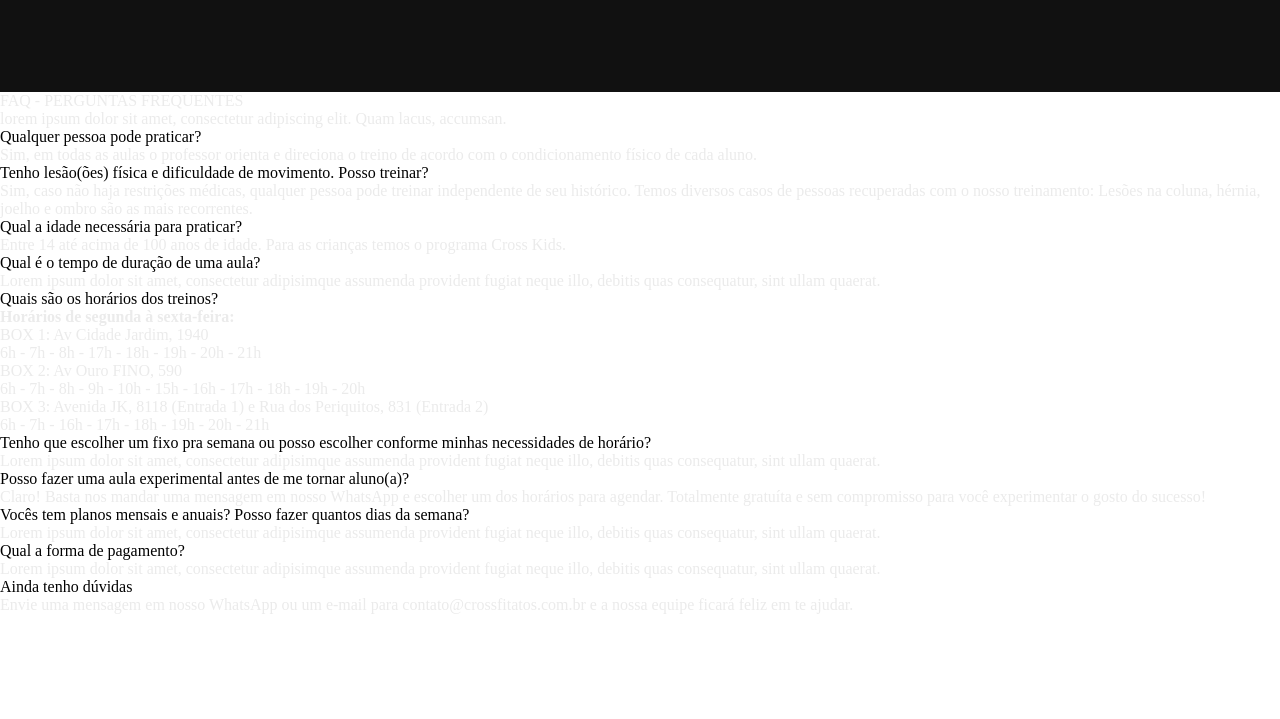
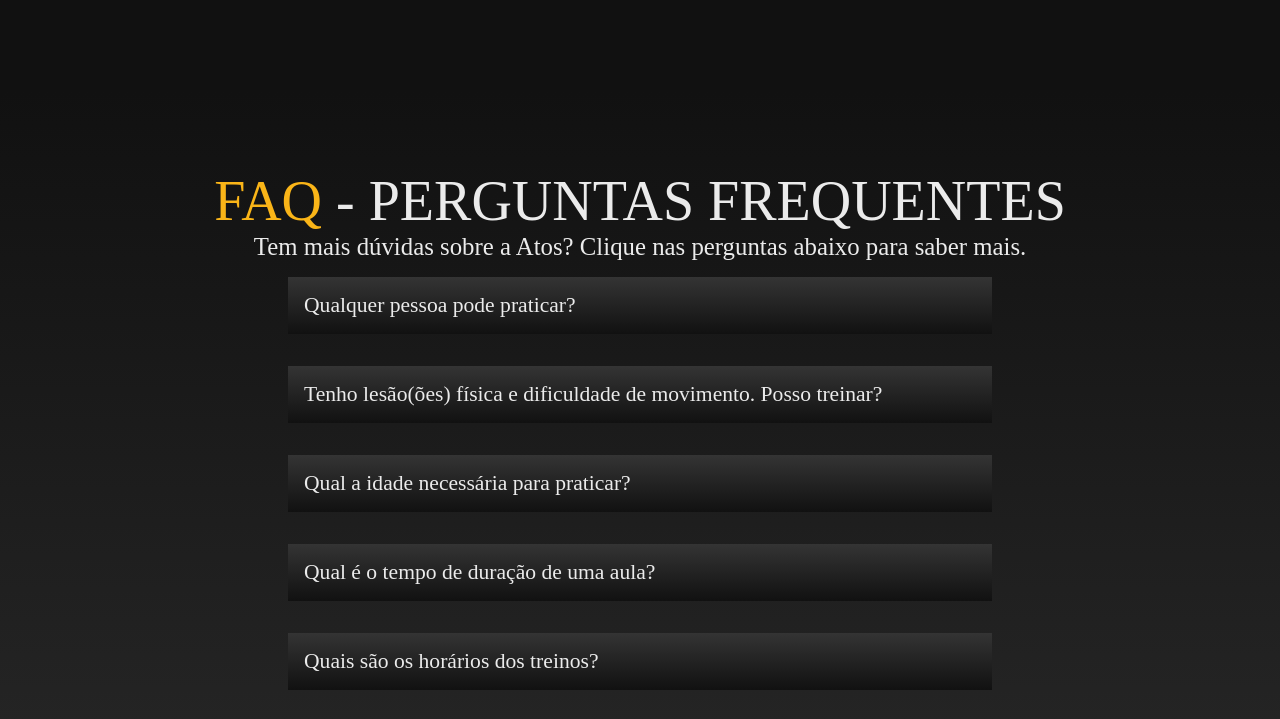
Before and after one commit to brinobruno/atosbox-landingpage-01, a website: page index.html in a window 1280 px wide. Shown: the part 4020-4739 px from the top of the page. Before the commit the page ends 4634 px from the top, so only its background shows below. Drawn offline with nearby package versions, Linux system fonts and the light colour scheme; a web font is replaced by a local one.

Commit message:
initial styling of section 6 which is the accordion

```diff
--- /dev/null
+++ b/assets/js/faqAccordion.js
@@ -0,0 +1,9 @@
+const accordion = document.getElementsByClassName('faq-content-container')
+
+for (let counter = 0; counter < accordion.length; counter++) {
+
+    accordion [counter].addEventListener('click', function() {
+    this.classList.toggle('active')
+
+    })
+}
--- a/assets/scss/_section6.scss
+++ b/assets/scss/_section6.scss
@@ -1,2 +1,71 @@
 @import "./fonts";
 @import "./variables";
+
+.c6 {
+    height: 145vh;
+    @include linearBackground();
+    display: flex;
+    flex-direction: column;
+    justify-content: center;
+    align-content: center;
+    padding: 0 8rem;
+
+    .c5-title, .c5-description {
+        text-align: center;
+    }
+
+    .c5-title {
+        font-family: $dinnextstencil-bold;
+        font-size: 3.5rem;
+    }
+
+    .c5-description {
+        font-size: 1.55rem;
+        font-family: $dinnextstencil-regular;
+    }
+
+    span {
+        color: $primary-color;
+    }
+
+        .faq-accordion {
+            width: 75%;
+            display: flex;
+            flex-direction: column;
+            align-self: center;
+
+            .faq-content-container {
+                margin: 1rem 2rem;
+
+                &.active .faq-answer {
+                    //mudança de ícone?
+                    height: 12.8rem;
+                    padding: 0.5rem;
+                }
+            }
+
+                .faq-label {
+                    color: $main-text-color;
+                    font-family: $dinnextstencil-regular;
+                    font-size: 1.35rem;
+
+                    padding: 1rem;
+                    @include linearBackgroundAlt();
+                    cursor: pointer;
+
+                }
+
+                .faq-answer {
+
+                    background-color: $background-plain;
+                    height: 0;
+                    overflow: hidden;
+                    overflow-y: auto;
+                    transition: 0.4s;
+                    font-size: 1.15rem;
+                }
+
+
+        }
+
+}
--- a/index.html
+++ b/index.html
@@ -12,11 +12,14 @@
 
     <link rel="stylesheet" href="assets/css/index.css">
 
+    <!-- Libraries -->
     <script src="/assets/js/swiper.js" defer></script>
     <script src="/assets/js/scrollReveal.js" defer></script>
+    <script src="https://kit.fontawesome.com/f515150595.js" crossorigin="anonymous" defer></script>
+
+    <!-- Local -->
     <script src="/assets/js/LocationSwitchers.js" defer></script>
-
-    <script src="https://kit.fontawesome.com/f515150595.js" crossorigin="anonymous" defer></script>
+    <script src="/assets/js/faqAccordion.js" defer></script>
 
     <link rel="stylesheet" href="https://unpkg.com/swiper/swiper-bundle.min.css"/>
 
@@ -289,7 +292,7 @@
         <div class="container c6">
 
             <p class="c5-title"><span>FAQ</span> - PERGUNTAS FREQUENTES</p>
-            <p class="c5-description">lorem ipsum dolor sit amet, consectetur adipiscing elit. Quam lacus, accumsan.</p>
+            <p class="c5-description">Tem mais dúvidas sobre a Atos? Clique nas perguntas abaixo para saber mais.</p>
 
             <div class="faq-accordion">
 
@@ -332,10 +335,10 @@
                         <br>
                         BOX 1: Av Cidade Jardim, 1940<br>
                         6h - 7h - 8h - 17h - 18h - 19h - 20h - 21h
-                        <br>
+                        <br><br>
                         BOX 2: Av Ouro FINO, 590<br>
                         6h - 7h - 8h - 9h - 10h - 15h - 16h - 17h - 18h - 19h - 20h
-                        <br>
+                        <br><br>
                         BOX 3: Avenida JK, 8118 (Entrada 1) e Rua dos Periquitos, 831 (Entrada 2)<br>
                         6h - 7h - 16h - 17h - 18h - 19h - 20h - 21h
                         </p>
```
Also changed, not shown: assets/css/index.css, 1 other file.
